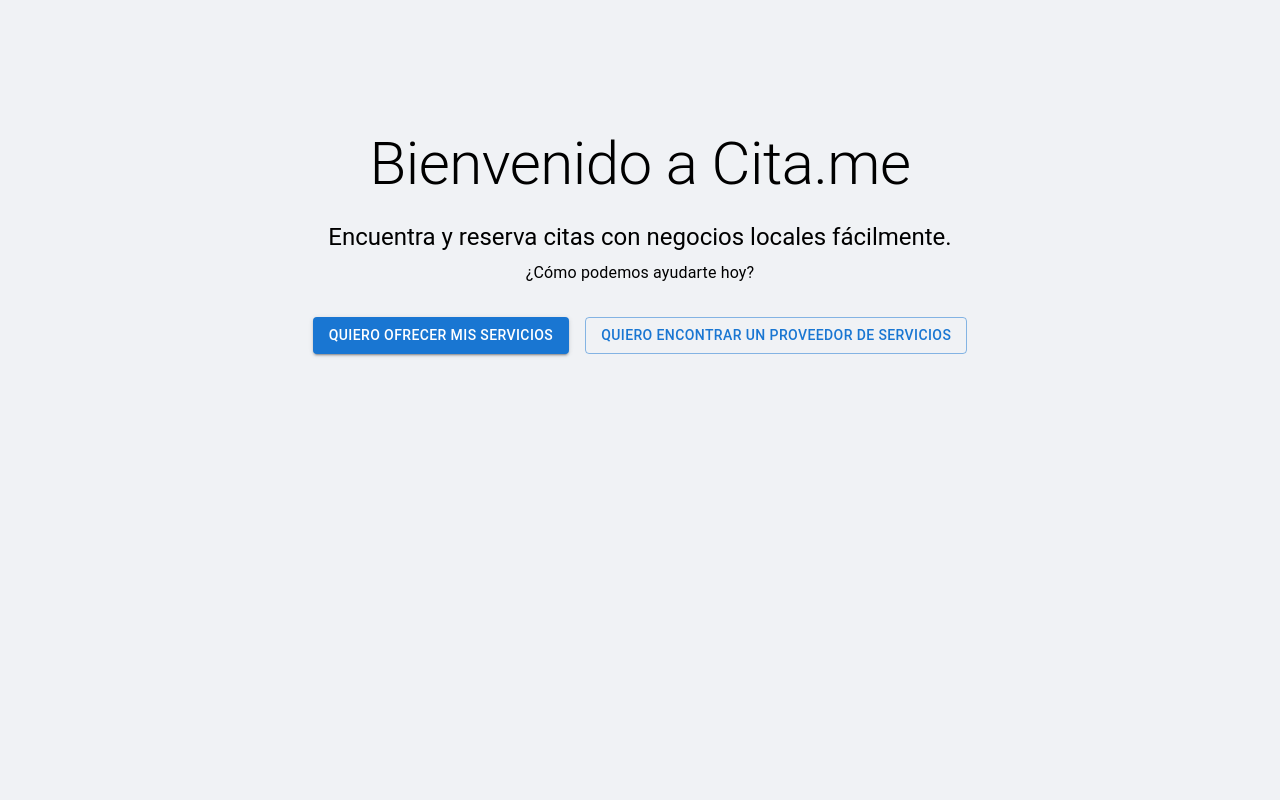
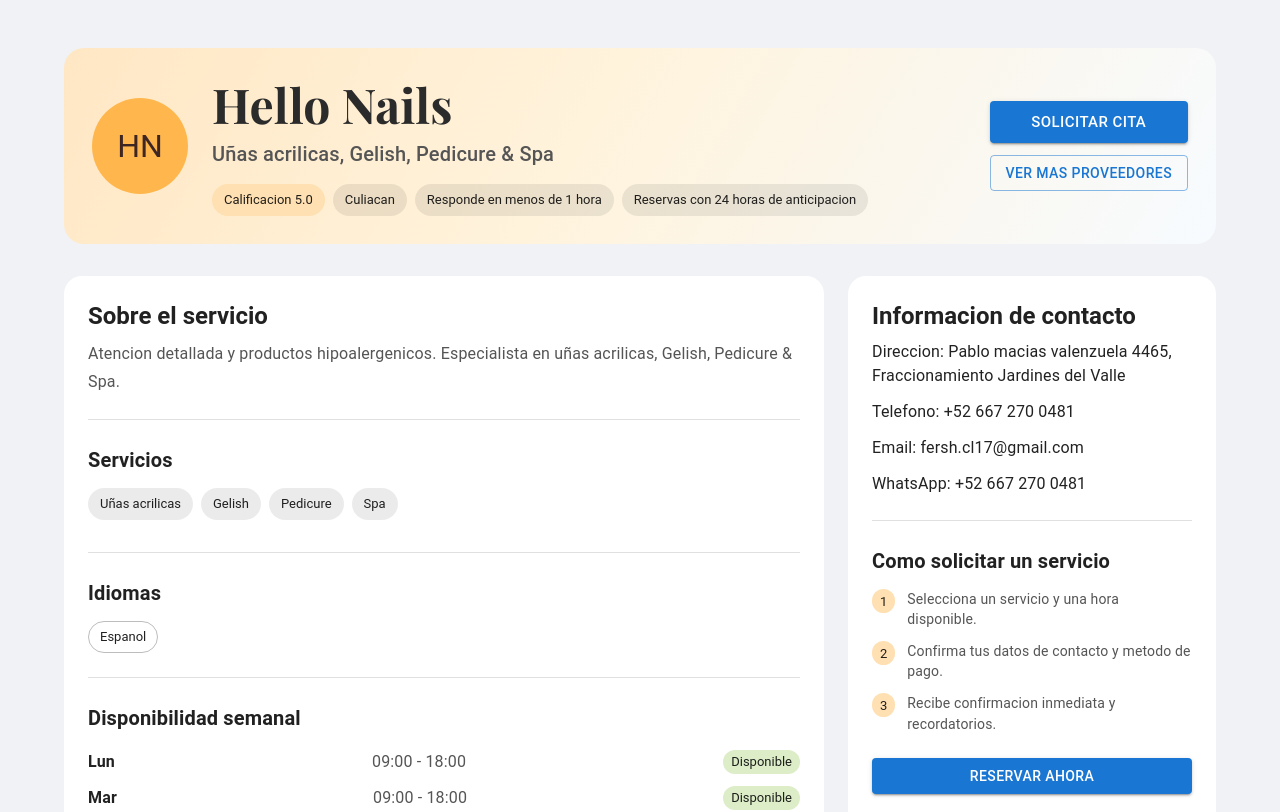
Before and after one commit to MoysAkuma/Cita.me.web, a React (Create React App) app in the folder cita.me.web/: page /provider in a window 1280 px wide. Before the commit this address led to /. Shown: the top 812 px of the page. Built offline with nearby package versions, Linux system fonts and the light colour scheme.

Commit message:
profile added

```diff
--- a/cita.me.web/src/App.tsx
+++ b/cita.me.web/src/App.tsx
@@ -5,6 +5,7 @@ import './App.css';
 import { AuthProvider } from './contexts/AuthContext.tsx';
 import Home from './Pages/Home.tsx';
 import Search from './Pages/Search.tsx';
+import Profile from './Pages/Profile.tsx';
 
 function AppContent(): React.JSX.Element {
 
@@ -14,6 +15,7 @@ function AppContent(): React.JSX.Element {
           <Route path="/" element={ <Home /> } />
           <Route path="*" element={ <Navigate to="/" replace /> } />
           <Route path="/search" element={ <Search /> } />
+          <Route path="/provider" element={ <Profile /> } />
         </Routes>
     </>);
 }
--- a/cita.me.web/src/Pages/Home.tsx
+++ b/cita.me.web/src/Pages/Home.tsx
@@ -32,7 +32,19 @@ export default function Home(): React.JSX.Element {
             >
                 Quiero encontrar un proveedor de servicios
             </Button>
+
         </Box>
+        <Typography variant="body1" gutterBottom>
+            Solicitar cita de Hello Nails
+        </Typography>
+        <Button
+            variant="contained"
+            color="secondary"
+            component={Link}
+            to="/provider"
+        >
+            Ver perfil de Hello Nails
+        </Button>
     </Container>
   );
 }
--- /dev/null
+++ b/cita.me.web/src/Pages/Profile.tsx
@@ -0,0 +1,202 @@
+import React from 'react';
+import { Link } from 'react-router-dom';
+import {
+	Avatar,
+	Box,
+	Button,
+	Chip,
+	Container,
+	Divider,
+	Paper,
+	Stack,
+	Typography
+} from '@mui/material';
+
+const provider = {
+	name: 'Hello Nails',
+	service: 'Uñas acrilicas, Gelish, Pedicure & Spa',
+	rating: '5.0',
+	city: 'Culiacan',
+    state: 'Sinaloa',
+    country : 'Mexico',
+	address: 'Pablo macias valenzuela 4465, Fraccionamiento Jardines del Valle',
+	phone: '+52 667 270 0481',
+	email: 'fersh.cl17@gmail.com',
+	whatsapp: '+52 667 270 0481',
+	about:
+		'Atencion detallada y productos hipoalergenicos. Especialista en uñas acrilicas, Gelish, Pedicure & Spa.',
+	services: [
+		'Uñas acrilicas',
+		'Gelish',
+		'Pedicure',
+		'Spa'
+	],
+	languages: ['Espanol'],
+	schedule: [
+		{ day: 'Lun', hours: '09:00 - 18:00', status: 'Disponible' },
+		{ day: 'Mar', hours: '09:00 - 18:00', status: 'Disponible' },
+		{ day: 'Mie', hours: '09:00 - 20:00', status: 'Alta demanda' },
+		{ day: 'Jue', hours: '09:00 - 18:00', status: 'Disponible' },
+		{ day: 'Vie', hours: '10:00 - 19:00', status: 'Disponible' },
+		{ day: 'Sab', hours: '10:00 - 14:00', status: 'Pocas citas' },
+		{ day: 'Dom', hours: 'No disponible', status: 'Cerrado' }
+	],
+	requestInfo: [
+		'Selecciona un servicio y una hora disponible.',
+		'Confirma tus datos de contacto y metodo de pago.',
+		'Recibe confirmacion inmediata y recordatorios.'
+	],
+	responseTime: 'Responde en menos de 1 hora',
+	bookingWindow: 'Reservas con 24 horas de anticipacion'
+};
+
+export default function Profile(): React.JSX.Element {
+	return (
+		<Container maxWidth="lg" style={{ paddingTop: '48px', paddingBottom: '64px' }}>
+			<Paper
+				elevation={0}
+				style={{
+					padding: '28px',
+					borderRadius: '20px',
+					background: 'linear-gradient(120deg, #ffe7c4 0%, #fff3dc 45%, #f7fbff 100%)'
+				}}
+			>
+				<Stack spacing={3} direction={{ xs: 'column', md: 'row' }} alignItems="center">
+					<Avatar
+						sx={{ width: 96, height: 96, bgcolor: '#ffb74d', color: '#3e2723', fontSize: '32px' }}
+					>
+						{provider.name
+							.split(' ')
+							.map((part) => part[0])
+							.join('')}
+					</Avatar>
+					<Box flex={1}>
+						<Typography
+							variant="h3"
+							style={{ fontWeight: 700, color: '#2b2b2b', fontFamily: 'Playfair Display' }}
+						>
+							{provider.name}
+						</Typography>
+						<Typography variant="h6" style={{ color: '#555', marginTop: '6px' }}>
+							{provider.service}
+						</Typography>
+						<Stack direction="row" spacing={1} style={{ marginTop: '14px', flexWrap: 'wrap' }}>
+							<Chip label={`Calificacion ${provider.rating}`} style={{ backgroundColor: '#ffe0b2' }} />
+							<Chip label={provider.city} />
+							<Chip label={provider.responseTime} />
+							<Chip label={provider.bookingWindow} />
+						</Stack>
+					</Box>
+					<Stack spacing={1.5} style={{ minWidth: '180px' }}>
+						<Button variant="contained" color="primary" size="large">
+							Solicitar cita
+						</Button>
+						<Button variant="outlined" color="primary" component={Link} to="/search">
+							Ver mas proveedores
+						</Button>
+					</Stack>
+				</Stack>
+			</Paper>
+
+			<Box mt={4} display="flex" flexDirection={{ xs: 'column', md: 'row' }} gap={3}>
+				<Paper elevation={0} style={{ flex: 1, padding: '24px', borderRadius: '18px' }}>
+					<Typography variant="h5" gutterBottom style={{ fontWeight: 700 }}>
+						Sobre el servicio
+					</Typography>
+					<Typography variant="body1" style={{ color: '#555', lineHeight: 1.7 }}>
+						{provider.about}
+					</Typography>
+					<Divider style={{ margin: '24px 0' }} />
+					<Typography variant="h6" style={{ fontWeight: 700 }}>
+						Servicios
+					</Typography>
+					<Stack direction="row" spacing={1} style={{ marginTop: '12px', flexWrap: 'wrap' }}>
+						{provider.services.map((service) => (
+							<Chip key={service} label={service} style={{ marginBottom: '8px' }} />
+						))}
+					</Stack>
+					<Divider style={{ margin: '24px 0' }} />
+					<Typography variant="h6" style={{ fontWeight: 700 }}>
+						Idiomas
+					</Typography>
+					<Stack direction="row" spacing={1} style={{ marginTop: '12px' }}>
+						{provider.languages.map((language) => (
+							<Chip key={language} label={language} variant="outlined" />
+						))}
+					</Stack>
+					<Divider style={{ margin: '24px 0' }} />
+					<Typography variant="h6" style={{ fontWeight: 700 }}>
+						Disponibilidad semanal
+					</Typography>
+					<Stack spacing={1.5} style={{ marginTop: '16px' }}>
+						{provider.schedule.map((slot) => (
+							<Box
+								key={slot.day}
+								display="flex"
+								justifyContent="space-between"
+								alignItems="center"
+							>
+								<Typography variant="body1" style={{ fontWeight: 600 }}>
+									{slot.day}
+								</Typography>
+								<Typography variant="body1" style={{ color: '#555' }}>
+									{slot.hours}
+								</Typography>
+								<Chip
+									label={slot.status}
+									size="small"
+									style={{
+										backgroundColor:
+											slot.status === 'Cerrado'
+												? '#eeeeee'
+												: slot.status === 'Alta demanda'
+												? '#ffccbc'
+												: slot.status === 'Pocas citas'
+												? '#ffe0b2'
+												: '#dcedc8'
+									}}
+								/>
+							</Box>
+						))}
+					</Stack>
+				</Paper>
+
+				<Paper elevation={0} style={{ width: '320px', padding: '24px', borderRadius: '18px' }}>
+					<Typography variant="h5" gutterBottom style={{ fontWeight: 700 }}>
+						Informacion de contacto
+					</Typography>
+					<Stack spacing={1.5}>
+						<Typography variant="body1">
+							Direccion: {provider.address}
+						</Typography>
+						<Typography variant="body1">Telefono: {provider.phone}</Typography>
+						<Typography variant="body1">Email: {provider.email}</Typography>
+						<Typography variant="body1">WhatsApp: {provider.whatsapp}</Typography>
+					</Stack>
+					<Divider style={{ margin: '24px 0' }} />
+					<Typography variant="h6" style={{ fontWeight: 700 }}>
+						Como solicitar un servicio
+					</Typography>
+					<Stack spacing={1.5} style={{ marginTop: '12px' }}>
+						{provider.requestInfo.map((step, index) => (
+							<Box key={step} display="flex" gap={1.5}>
+								<Chip label={`${index + 1}`} size="small" style={{ backgroundColor: '#ffe0b2' }} />
+								<Typography variant="body2" style={{ color: '#555' }}>
+									{step}
+								</Typography>
+							</Box>
+						))}
+					</Stack>
+					<Button
+						variant="contained"
+						color="primary"
+						fullWidth
+						style={{ marginTop: '24px' }}
+					>
+						Reservar ahora
+					</Button>
+				</Paper>
+			</Box>
+		</Container>
+	);
+}
--- a/cita.me.web/src/index.css
+++ b/cita.me.web/src/index.css
@@ -1,8 +1,8 @@
+@import url('https://fonts.googleapis.com/css2?family=Manrope:wght@400;600;700&family=Playfair+Display:wght@600;700&display=swap');
+
 body {
   margin: 0;
-  font-family: -apple-system, BlinkMacSystemFont, 'Segoe UI', 'Roboto', 'Oxygen',
-    'Ubuntu', 'Cantarell', 'Fira Sans', 'Droid Sans', 'Helvetica Neue',
-    sans-serif;
+  font-family: 'Manrope', 'Segoe UI', sans-serif;
   -webkit-font-smoothing: antialiased;
   -moz-osx-font-smoothing: grayscale;
 }
```
